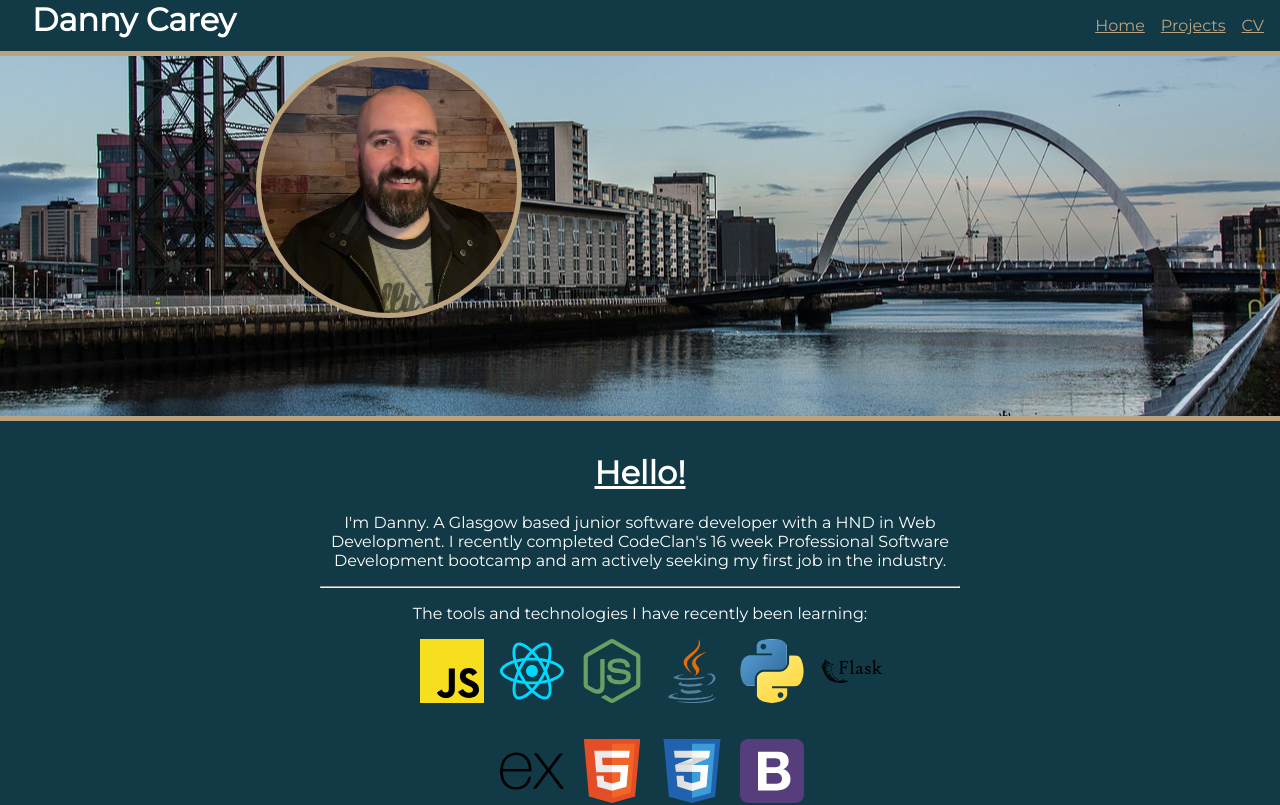
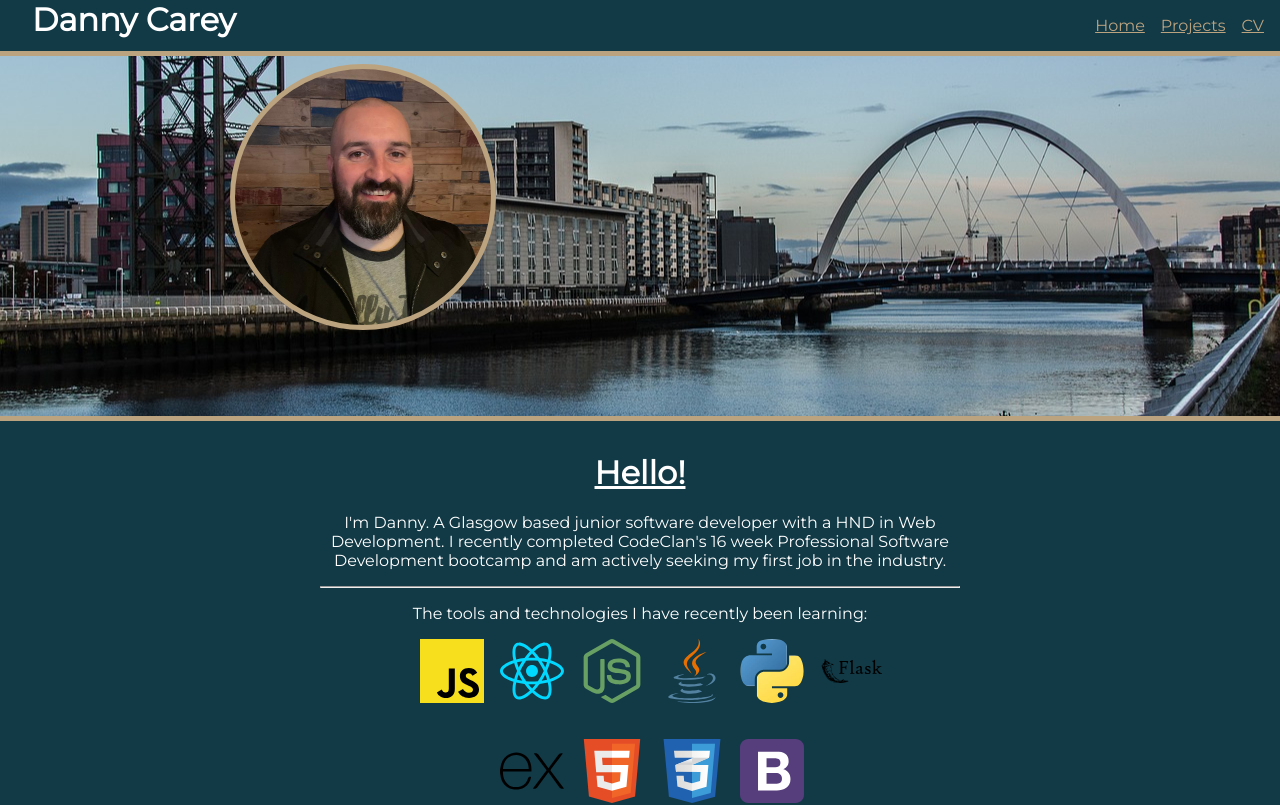
Before and after one commit to Dannycarey23/portfolio, a React (Create React App) app: page / in a window 1280 px wide. Shown: the top 805 px of the page. Built offline with nearby package versions, Linux system fonts and the light colour scheme.

Commit message:
media queries for larger laptops added

```diff
--- a/src/components/Projects.css
+++ b/src/components/Projects.css
@@ -59,3 +59,9 @@
     }
 
 }
+
+@media only screen and (min-width: 992px) {
+    .projectsDiv{
+        text-align: center;
+    }
+}
--- a/src/components/banner.css
+++ b/src/components/banner.css
@@ -39,3 +39,10 @@
     }
 
 }
+
+@media only screen and (min-width: 992px) {
+    .profilePic{
+        left: 18%;
+        top: 8%;
+    }
+}
```
Also changed, not shown: 1 other file (tests, documents, lock files or other folders).
